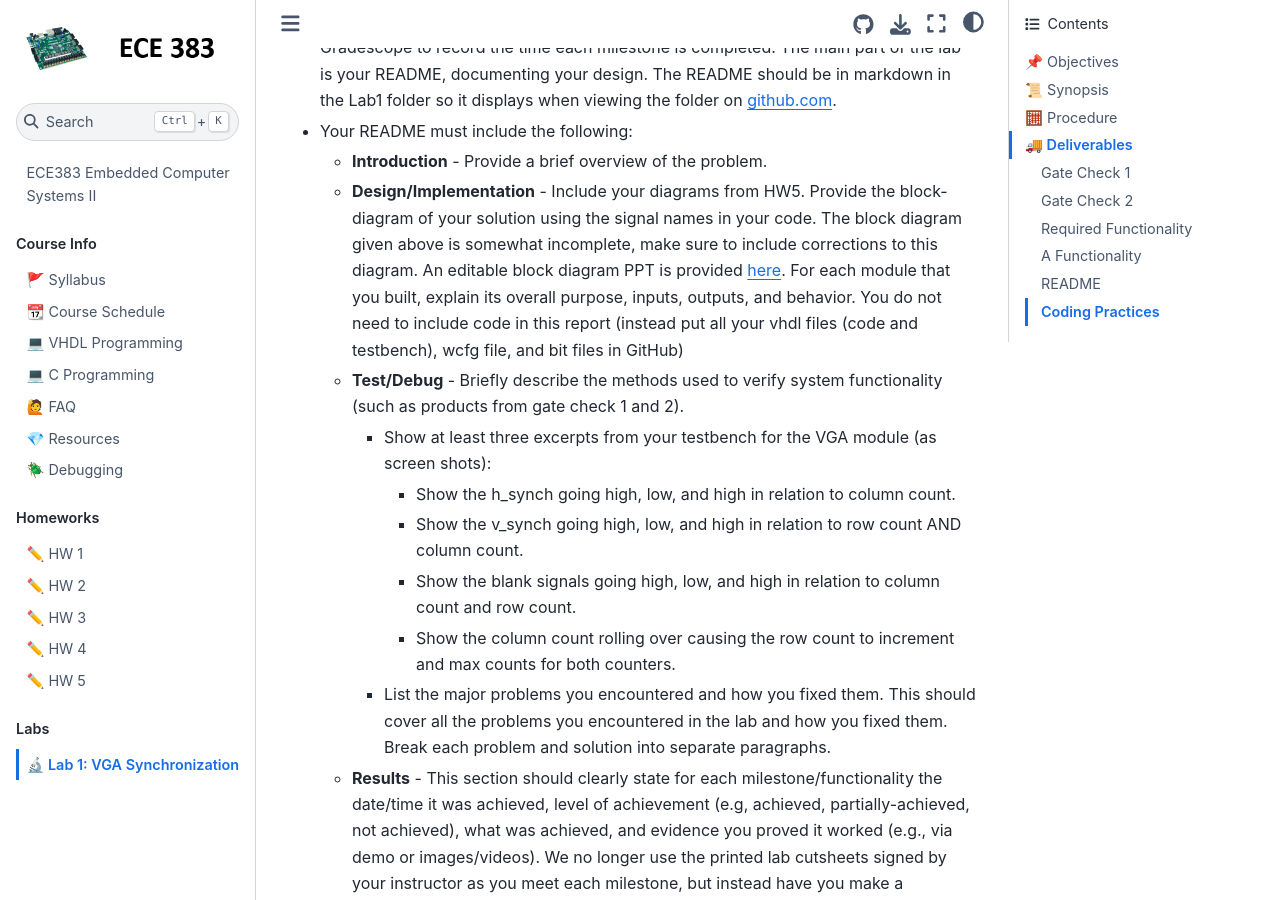
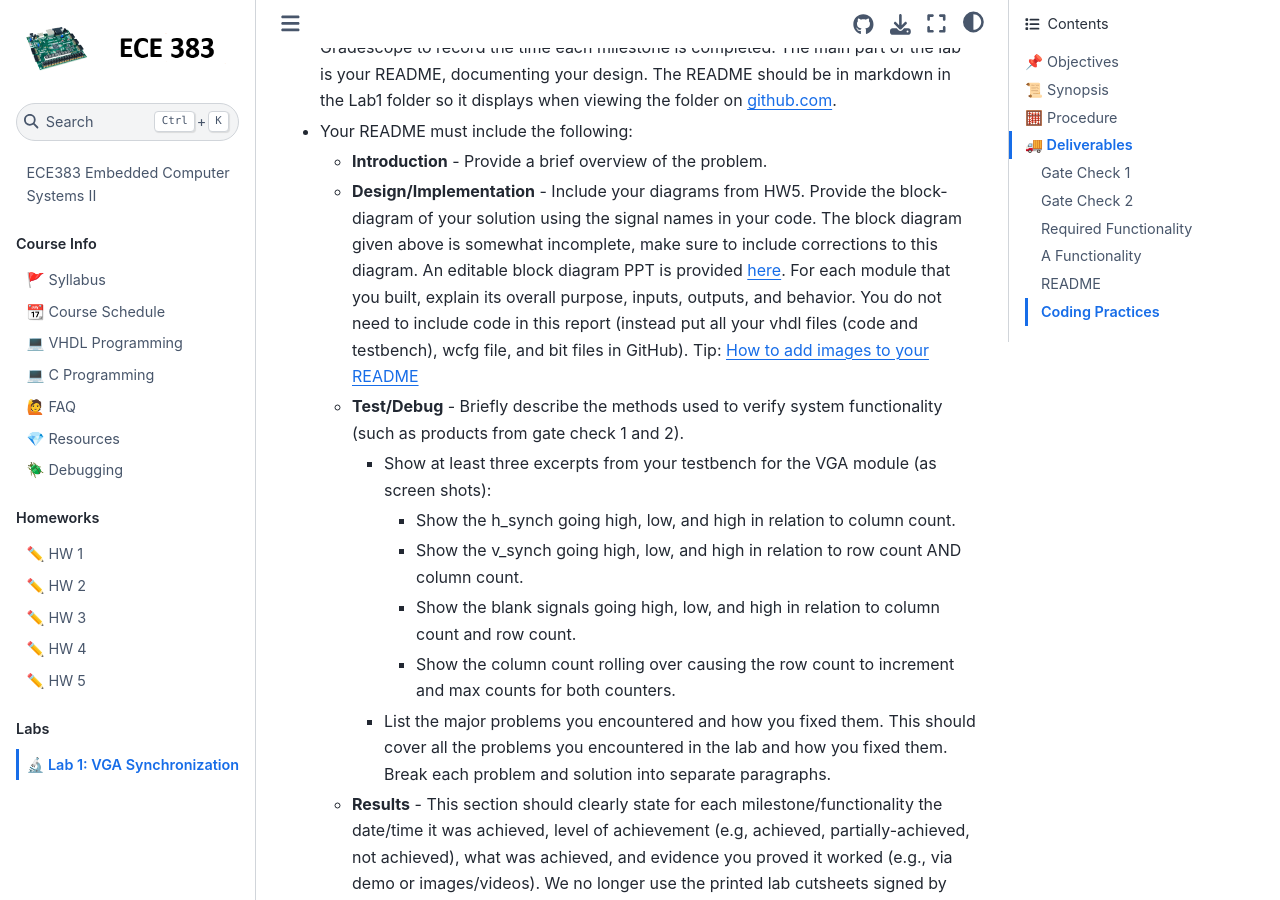
Before and after one commit to USAFA-ECE/ece383, a Jupyter Book: the page built from book/Assignments/lab1.md, in a window 1280 px wide and 900 px high, scrolled down 10163 px. Built offline with Jupyter Book 1.0.4 settings and Sphinx 7.4.7 and the Sphinx Book theme 1.1.4, drawn with Linux system fonts in a browser that asks for light colours; pages that are not in the unit, such as notebooks, are missing from menus.

Commit message:
Update lab1.md

```diff
--- a/book/Assignments/lab1.md
+++ b/book/Assignments/lab1.md
@@ -201,7 +201,7 @@ Your Digilent board will have a lot of connections required to make this lab wor
 - All your work in this lab is to be uploaded to GitHub and you will make submission in Gradescope to record the time each milestone is completed. The main part of the lab is your README, documenting your design. The README should be in markdown in the Lab1 folder so it displays when viewing the folder on github.com.
 - Your README must include the following:
   - **Introduction** - Provide a brief overview of the problem.
-  - **Design/Implementation** - Include your diagrams from HW5. Provide the block-diagram of your solution using the signal names in your code. The block diagram given above is somewhat incomplete, make sure to include corrections to this diagram. An editable block diagram PPT is provided [here](https://github.com/USAFA-ECE/ece383/raw/refs/heads/main/book/Assignments/files/Lab01_Block_Diagram.pptx). For each module that you built, explain its overall purpose, inputs, outputs, and behavior. You do not need to include code in this report (instead put all your vhdl files (code and testbench), wcfg file, and bit files in GitHub)
+  - **Design/Implementation** - Include your diagrams from HW5. Provide the block-diagram of your solution using the signal names in your code. The block diagram given above is somewhat incomplete, make sure to include corrections to this diagram. An editable block diagram PPT is provided [here](https://github.com/USAFA-ECE/ece383/raw/refs/heads/main/book/Assignments/files/Lab01_Block_Diagram.pptx). For each module that you built, explain its overall purpose, inputs, outputs, and behavior. You do not need to include code in this report (instead put all your vhdl files (code and testbench), wcfg file, and bit files in GitHub).  Tip: [How to add images to your README](https://stackoverflow.com/questions/14494747/how-to-add-images-to-readme-md-on-github)
   - **Test/Debug** - Briefly describe the methods used to verify system functionality (such as products from gate check 1 and 2).
     - Show at least three excerpts from your testbench for the VGA module (as screen shots):
       - Show the h_synch going high, low, and high in relation to column count.
```
